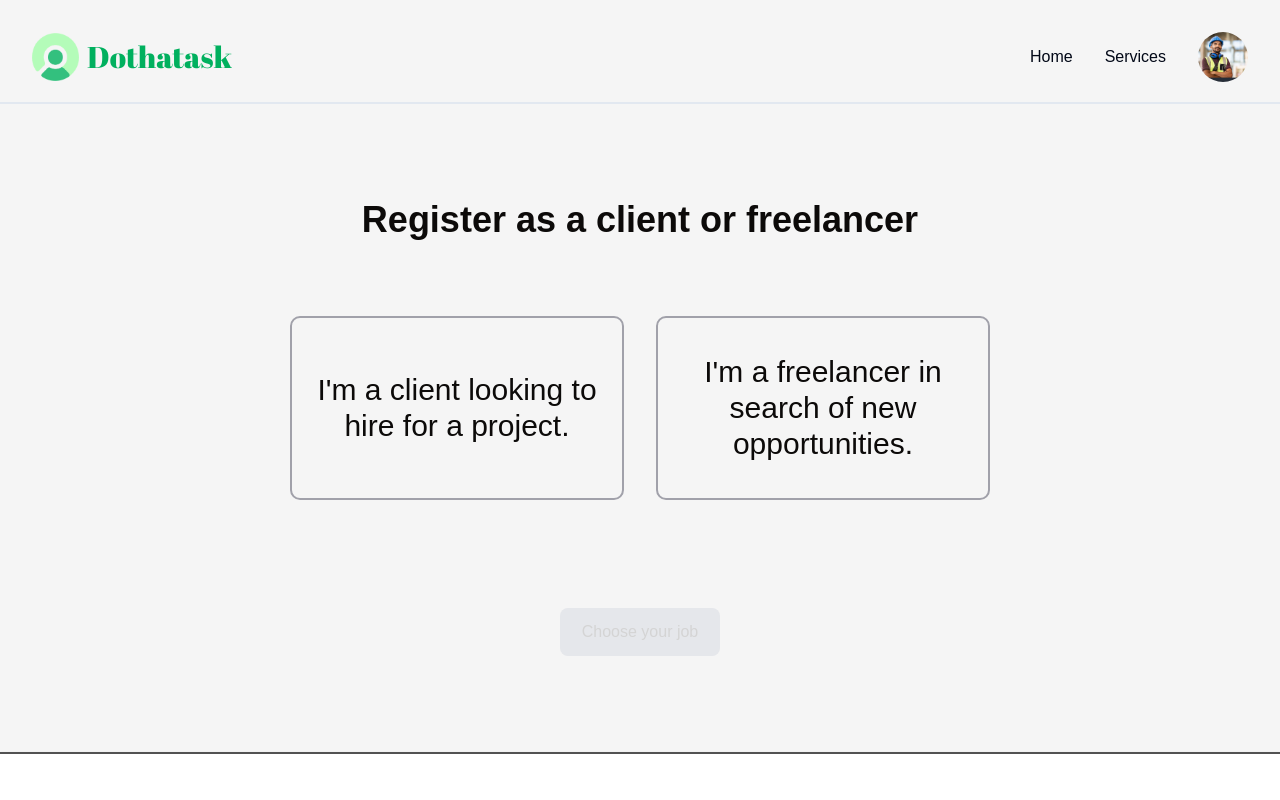
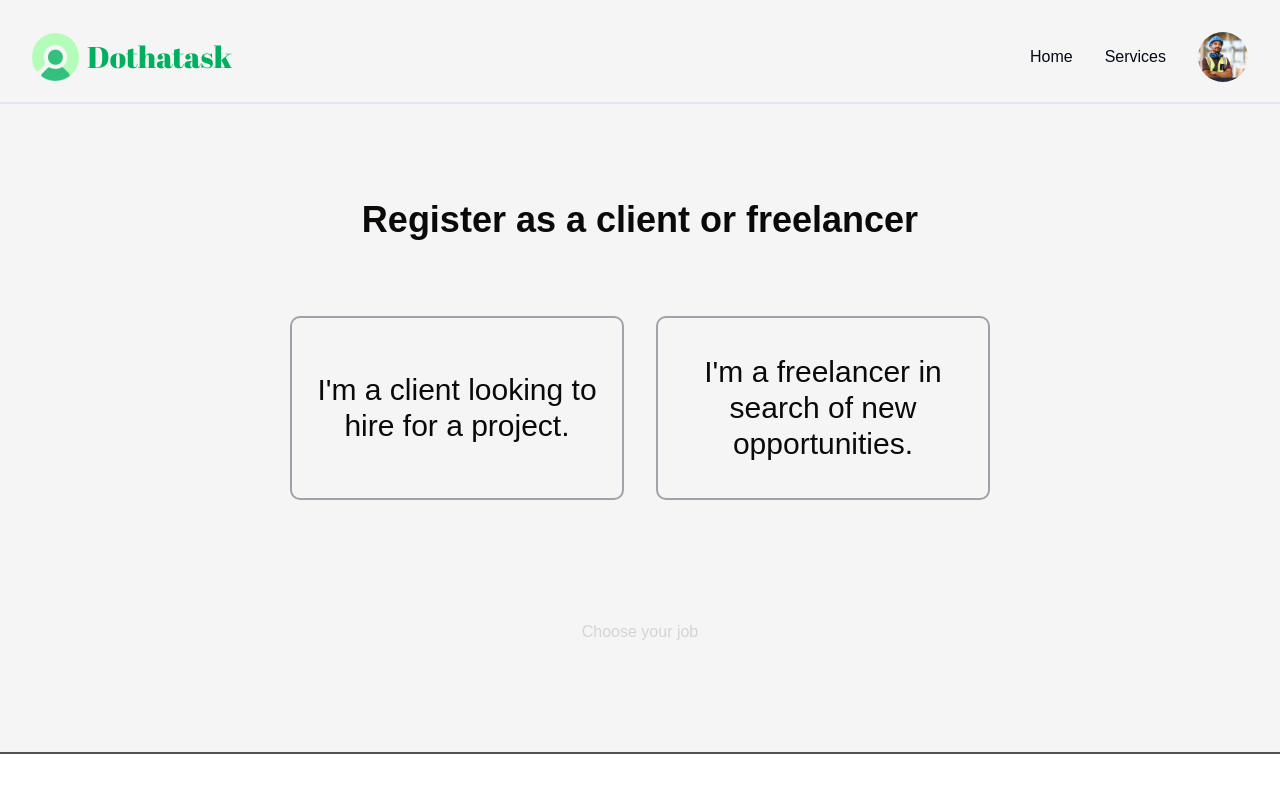
Before and after one commit to OthmanSALAHI/frontend-dothatask, a React (Vite) app: page /type-user in a window 1280 px wide. Shown: the top 800 px of the page. Built offline with nearby package versions, Linux system fonts and the light colour scheme.

Commit message:
Update button disabled logic in TypePage component

```diff
--- a/src/components/Auth/TypePage.jsx
+++ b/src/components/Auth/TypePage.jsx
@@ -25,7 +25,7 @@ function TypePage() {
                         <input type="radio" {...register('type-user', { required: true })} className='hidden' value="worker" name="type-user" id="for-worker" />
                     </label>
                 </div>
-                <button disabled={false} type="submit" className="w-40 h-12 mx-auto px-5 bg-do_disabled hover:bg-do_hover_green rounded-lg justify-center items-center gap-2.5">
+                <button disabled={watch('type-user') == '' ? true : false} type="submit" className="w-40 h-12 mx-auto px-5  hover:bg-do_hover_green rounded-lg justify-center items-center gap-2.5">
                     <div className="text-neutral-300 text-base font-medium font-ubuntu">Choose your job</div>
                 </button>
             </form>
```
